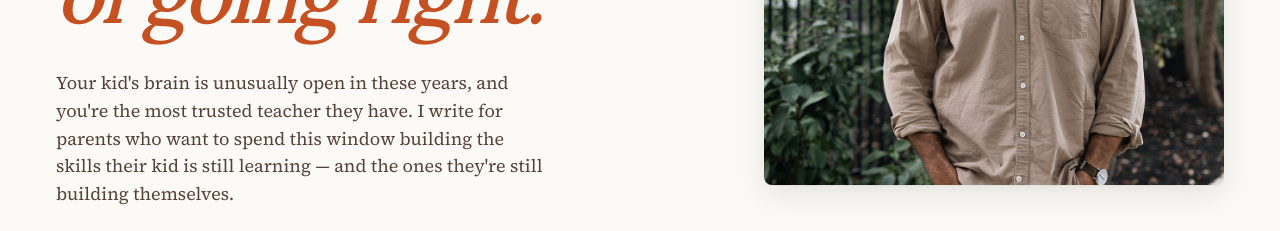
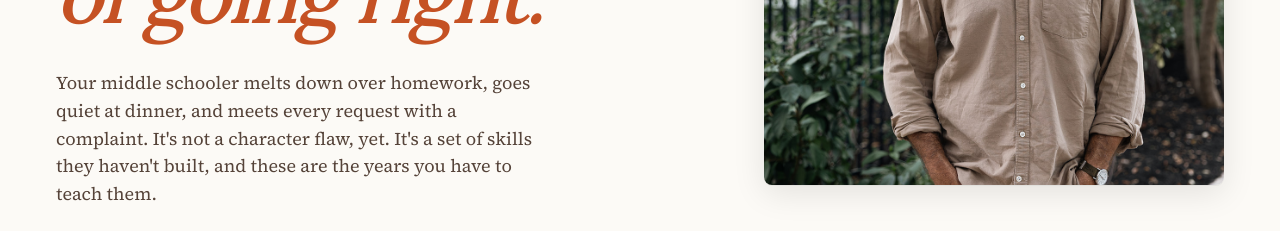
Before and after one commit to katie-we/gmp-website, a Next.js app: page / in a window 1280 px wide. Shown: the part 678-909 px from the top of the page. Built offline with nearby package versions, Linux system fonts and the light colour scheme; no server answers.

Commit message:
Update hero subhead copy

```diff
--- a/app/page.jsx
+++ b/app/page.jsx
@@ -65,7 +65,7 @@ export default function HomePage() {
             <em>It&apos;s when they have the best shot of going right.</em>
           </h1>
           <p className="v6-hero-sub">
-            Your kid&apos;s brain is unusually open in these years, and you&apos;re the most trusted teacher they have. I write for parents who want to spend this window building the skills their kid is still learning &mdash; and the ones they&apos;re still building themselves.
+            Your middle schooler melts down over homework, goes quiet at dinner, and meets every request with a complaint. It&apos;s not a character flaw, yet. It&apos;s a set of skills they haven&apos;t built, and these are the years you have to teach them.
           </p>
           <div className="v6-hero-actions">
             <FieldGuideHeroCta />
```
